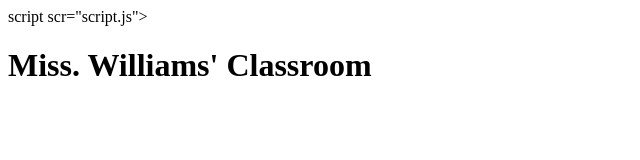
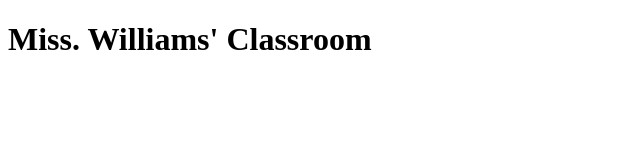
Before and after one commit to indyfm/indyfm.github.io, a plain HTML site: page index.html in a window 1280 px wide. Shown: the whole page, without its empty margins (0-640 px from the left). Drawn offline with Linux system fonts and the light colour scheme.

Commit message:
Update index.html

```diff
--- a/index.html
+++ b/index.html
@@ -5,7 +5,7 @@
     <meta http-equiv="X-UA-Compatible" content="ie=edge">
     <title> Indy Williams Classroom </title>
     <link href="styles.css" rel="stylesheet">
-    script scr="script.js"> </script>
+    <script scr="script.js"> </script>
 
 </head>
 
```
